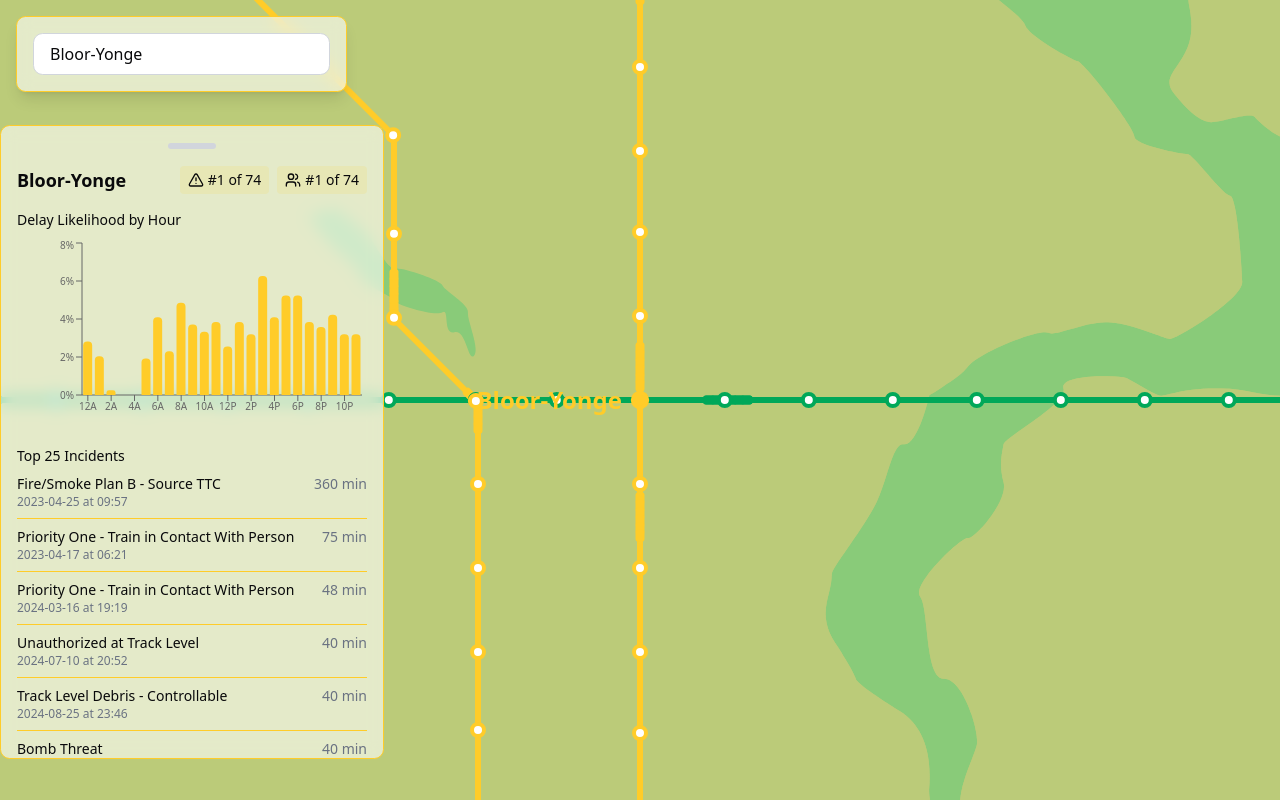
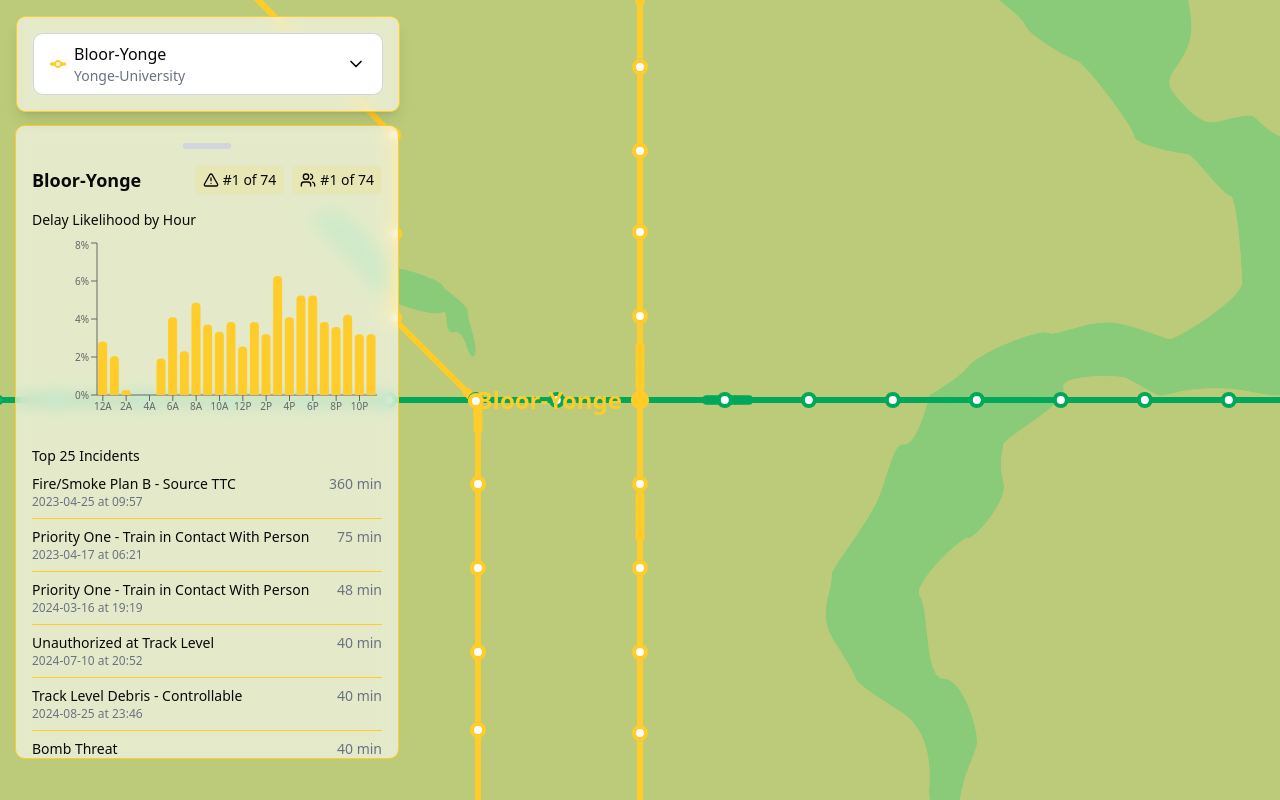
Before and after one commit to eriklangille/ttc_stats, a React (Vite) app: page / in a window 1280 px wide. Built offline with nearby package versions, Linux system fonts and the light colour scheme.

Commit message:
better station selector

```diff
--- a/src/App.tsx
+++ b/src/App.tsx
@@ -35,6 +35,7 @@
           onStationSelect={setSelectedStation}
           selectedStation={selectedStation}
           lineColor={LINES[selectedStation?.line as LineName ?? "Bloor-Danforth"]?.color}
+          isMobile={isMobile}
         />
       </div>
       {selectedStation && (
--- a/src/components/DraggableCard.tsx
+++ b/src/components/DraggableCard.tsx
@@ -9,18 +9,18 @@
 };
 
 const STATION_SELECTOR_HEIGHT = 125;
-const STATION_SELECTOR_WIDTH = 48;
+const STATION_SELECTOR_WIDTH = 15;
 const MAX_CARD_HEIGHT = '80vh'; // Maximum height of the card
 
 export const DraggableCard = ({ station, lineColor, isMobile }: DraggableCardProps) => {
-  const [position, setPosition] = useState({ x: 0, y: 0 });
+  const [position, setPosition] = useState({ x: STATION_SELECTOR_WIDTH, y: STATION_SELECTOR_HEIGHT });
   const [isDragging, setIsDragging] = useState(false);
   const [startPos, setStartPos] = useState({ x: 0, y: 0 });
   const cardRef = useRef<HTMLDivElement>(null);
 
   // Initial position - below the StationSelector
   useEffect(() => {
-    setPosition({ x: 0, y: STATION_SELECTOR_HEIGHT });
+    setPosition({ x: STATION_SELECTOR_WIDTH, y: STATION_SELECTOR_HEIGHT });
   }, []);
 
   const handleMouseDown = (e: React.MouseEvent) => {
@@ -37,12 +37,9 @@
     const newX = e.clientX - startPos.x;
     const newY = e.clientY - startPos.y;
 
-    const windowHeight = window.innerHeight / 2;
-    const windowWidth = window.innerWidth / 2;
-
     // Prevent card from going above the StationSelector (y < 64)
-    const constrainedX = Math.max(-windowWidth + STATION_SELECTOR_WIDTH, newX);
-    const constrainedY = Math.max(-windowHeight + STATION_SELECTOR_HEIGHT, newY);
+    const constrainedX = Math.max(STATION_SELECTOR_WIDTH, newX);
+    const constrainedY = Math.max(STATION_SELECTOR_HEIGHT, newY);
 
     setPosition({
       x: constrainedX,
@@ -69,7 +66,7 @@
   return (
     <div
       ref={cardRef}
-      className="fixed z-50 w-96"
+      className="fixed z-40 w-96"
       style={{
         transform: `translate(${position.x}px, ${position.y}px)`,
         userSelect: 'none',
--- a/src/components/MobileStationCard.tsx
+++ b/src/components/MobileStationCard.tsx
@@ -67,7 +67,7 @@
   return (
     <div
       ref={sheetRef}
-      className="fixed bottom-0 left-0 right-0 z-50 shadow-lg transition-all duration-300 ease-out overflow-hidden"
+      className="fixed bottom-0 left-0 right-0 z-40 shadow-lg transition-all duration-300 ease-out overflow-hidden"
       style={{
         height: `${height}vh`,
         transform: `translateY(0)`
--- a/src/components/StationSelector.tsx
+++ b/src/components/StationSelector.tsx
@@ -1,5 +1,6 @@
 import { useState, useEffect, useMemo } from 'react';
 import { LINES } from './map';
+import { ChevronDown } from 'lucide-react';
 
 type LineName = keyof typeof LINES;
 type Station = { distance: number; name: string; line: LineName };
@@ -15,8 +16,9 @@
   </svg>
 );
 
-export const StationSelector = ({ onStationSelect, selectedStation, lineColor }: {
+export const StationSelector = ({ onStationSelect, selectedStation, lineColor, isMobile }: {
   onStationSelect: (station: Station) => void;
+  isMobile: boolean;
   selectedStation: Station | null;
   lineColor: string;
 }) => {
@@ -57,13 +59,8 @@
     return points[points.length - 1];
   };
 
-  const [searchQuery, setSearchQuery] = useState(selectedStation?.name || '');
+  const [searchQuery, setSearchQuery] = useState('');
   const [isOpen, setIsOpen] = useState(false);
-
-  // Update search query when selected station changes
-  useEffect(() => {
-    setSearchQuery(selectedStation?.name || '');
-  }, [selectedStation]);
 
   // Get all stations from all lines
   const allStations = useMemo(() => {
@@ -80,7 +77,12 @@
   const sortedStations = useMemo(() => {
     if (!selectedStation) return allStations;
 
-    return [...allStations].sort((a, b) => {
+    return [...allStations]
+      .filter(station =>
+        !(station.name === selectedStation.name &&
+          station.line === selectedStation.line)
+      )
+      .sort((a, b) => {
         const lineA = LINES[a.line];
         const lineB = LINES[b.line];
         const pointsA = getAbsolutePoints(lineA.start, lineA.line);
@@ -112,24 +114,50 @@
   const handleStationSelect = (station: Station) => {
     onStationSelect(station);
     setIsOpen(false);
+    setSearchQuery(''); // Clear search when selecting a station
   };
 
   return (
     <div
-      className={`flex flex-col w-full sm:m-4 gap-4 border-1 items-center bg-white/60 backdrop-blur-sm p-4 rounded-lg shadow-lg`}
+      className={`flex flex-col ${isMobile ? 'w-full' : 'w-96'} sm:m-4 gap-4 border-1 items-center bg-white/60 backdrop-blur-sm p-4 rounded-lg shadow-lg`}
       style={{ borderColor: lineColor }}
     >
       <div className="relative w-full">
+        <div
+          onClick={() => {
+            setIsOpen(!isOpen);
+            if (!isOpen) {
+              setSearchQuery(''); // Clear search when opening dropdown
+            }
+          }}
+          className="flex items-center justify-between w-full px-4 py-2 rounded-lg border border-gray-300 bg-white cursor-pointer"
+        >
+          <div className="flex items-center gap-2">
+            {selectedStation ? (
+              <>
+                <StationIcon color={LINES[selectedStation.line].color} />
+                <div>
+                  <div className="font-medium">{selectedStation.name}</div>
+                  <div className="text-sm text-gray-500">{selectedStation.line}</div>
+                </div>
+              </>
+            ) : (
+              <div className="text-gray-500">Select a station</div>
+            )}
+          </div>
+          <ChevronDown className={`w-5 h-5 transition-transform ${isOpen ? 'rotate-180' : ''}`} />
+        </div>
+        {isOpen && (
+          <div className="absolute z-50 w-full mt-1 bg-white rounded-lg shadow-lg max-h-96 overflow-y-auto">
+            <div className="sticky top-0 bg-white p-2 border-b">
               <input
                 type="text"
                 value={searchQuery}
                 onChange={(e) => setSearchQuery(e.target.value)}
-          onFocus={() => setIsOpen(true)}
                 placeholder="Search for a station..."
                 className="w-full px-4 py-2 rounded-lg border border-gray-300 bg-white"
               />
-        {isOpen && (
-          <div className="absolute z-50 w-full mt-1 bg-white rounded-lg shadow-lg max-h-96 overflow-y-auto">
+            </div>
             {filteredStations.map((station) => (
               <div
                 key={`${station.line}-${station.name}`}
```
Lines whose indentation alone changed are shown as unchanged.
